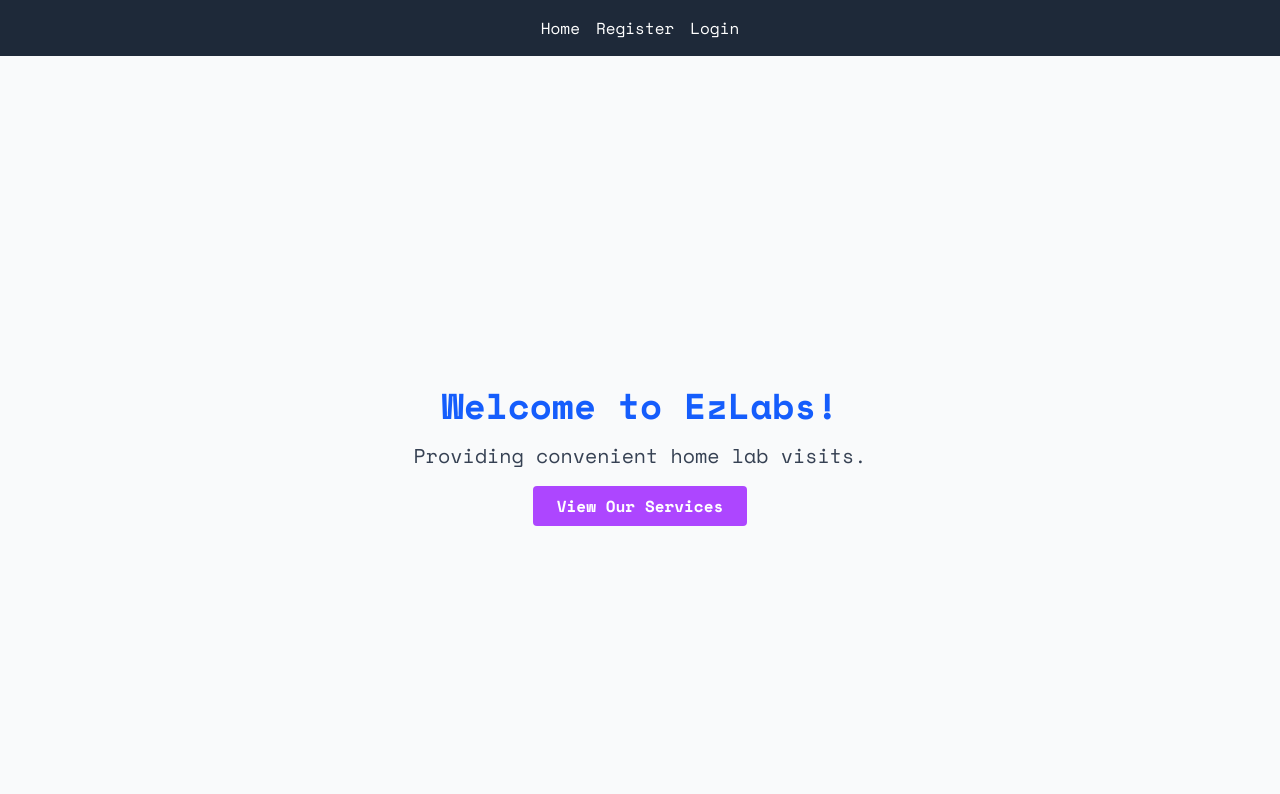
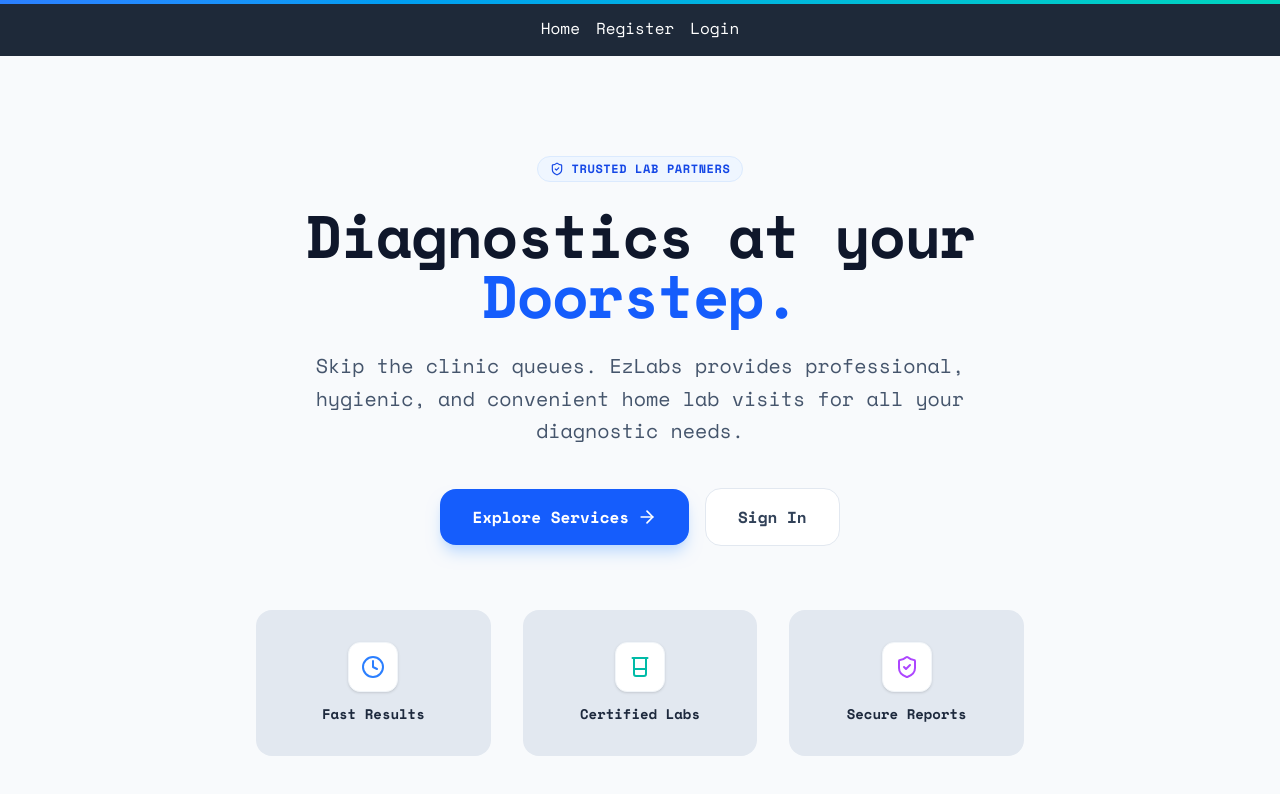
Before and after one commit to tanishpashte/EzLabs, a React (Vite) app in the folder client/: page / in a window 1280 px wide. Shown: the top 794 px of the page. Built offline with nearby package versions, Linux system fonts and the light colour scheme.

Commit message:
update home route to use new EzLabs  landing page

```diff
--- a/client/src/App.jsx
+++ b/client/src/App.jsx
@@ -12,6 +12,7 @@
     import ManageServices from './components/ManageServices';
     import MyLabTests from './components/MyLabTests';
     import UploadTestResult from './components/UploadTestResult';
+import LandingPage from './components/LandingPage';
 
     function App() {
       const [isAdmin, setIsAdmin] = useState(false);
@@ -102,15 +103,7 @@
           </nav>
 
           <Routes>
-            <Route path="/" element={isLoggedIn ?<Dashboard />:
-              <div className="min-h-screen flex flex-col items-center justify-center bg-gray-50">
-                <h1 className="text-4xl font-bold text-blue-600 mb-4">Welcome to EzLabs!</h1>
-                <p className="text-xl text-gray-700">Providing convenient home lab visits.</p>
-                <Link to="/services" className="mt-4 bg-purple-500 hover:bg-purple-700 text-white font-bold py-2 px-6 rounded">
-                  View Our Services
-                </Link>
-              </div>
-            } />
+            <Route path="/" element={isLoggedIn ?<Dashboard />:<LandingPage />  } />
             <Route path="/register" element= {isLoggedIn ?<Dashboard />: <Register />} />
             <Route path="/login" element={isLoggedIn ?<Dashboard />: <Login />} />
             <Route path="/dashboard" element={<Dashboard />} />
--- /dev/null
+++ b/client/src/components/LandingPage.jsx
@@ -0,0 +1,62 @@
+import { ArrowRight, Beaker, ShieldCheck, Clock } from 'lucide-react';
+import { Link } from 'react-router-dom';
+
+const LandingPage = () => {
+  return (
+    <div className="min-h-screen bg-[#F8FAFC] flex flex-col items-center justify-center p-6 text-center">
+      <div className="absolute top-0 left-0 w-full h-1 bg-gradient-to-r from-blue-500 to-teal-400" />
+
+      <main className="max-w-3xl">
+        <div className="inline-flex items-center gap-2 px-3 py-1 rounded-full bg-blue-50 border border-blue-100 text-blue-700 text-xs font-bold uppercase tracking-wider mb-6">
+          <ShieldCheck size={14} /> Trusted Lab Partners
+        </div>
+
+        <h1 className="text-5xl md:text-6xl font-extrabold text-slate-900 mb-6 tracking-tight">
+          Diagnostics at your <span className="text-blue-600">Doorstep.</span>
+        </h1>
+
+        <p className="text-lg md:text-xl text-slate-600 mb-10 leading-relaxed max-w-2xl mx-auto">
+          Skip the clinic queues. EzLabs provides professional, hygienic, and convenient home lab visits for all your diagnostic needs.
+        </p>
+
+        <div className="flex flex-col sm:flex-row items-center justify-center gap-4">
+          <Link
+            to="/services"
+            className="w-full sm:w-auto flex items-center justify-center gap-2 bg-blue-600 hover:bg-blue-700 text-white font-bold py-4 px-8 rounded-2xl shadow-lg shadow-blue-200 transition-all hover:-translate-y-1"
+          >
+            Explore Services <ArrowRight size={20} />
+          </Link>
+          <Link
+            to="/login"
+            className="w-full sm:w-auto bg-white border border-slate-200 text-slate-700 hover:bg-slate-50 font-bold py-4 px-8 rounded-2xl transition-all"
+          >
+            Sign In
+          </Link>
+        </div>
+
+        <div className="mt-16 grid grid-cols-1 sm:grid-cols-3 gap-8 ">
+          <div className="flex flex-col items-center bg-slate-200 py-8 rounded-2xl">
+            <div className="p-3 bg-white rounded-xl shadow-sm border border-slate-100 mb-3">
+              <Clock className="text-blue-500" size={24} />
+            </div>
+            <p className="text-sm font-semibold text-slate-800">Fast Results</p>
+          </div>
+          <div className="flex flex-col items-center bg-slate-200 py-8 rounded-2xl">
+            <div className="p-3 bg-white rounded-xl shadow-sm border border-slate-100 mb-3">
+              <Beaker className="text-teal-500" size={24} />
+            </div>
+            <p className="text-sm font-semibold text-slate-800">Certified Labs</p>
+          </div>
+          <div className="flex flex-col items-center bg-slate-200 py-8 rounded-2xl">
+            <div className="p-3 bg-white rounded-xl shadow-sm border border-slate-100 mb-3">
+              <ShieldCheck className="text-purple-500" size={24} />
+            </div>
+            <p className="text-sm font-semibold text-slate-800">Secure Reports</p>
+          </div>
+        </div>
+      </main>
+    </div>
+  );
+};
+
+export default LandingPage;
```
